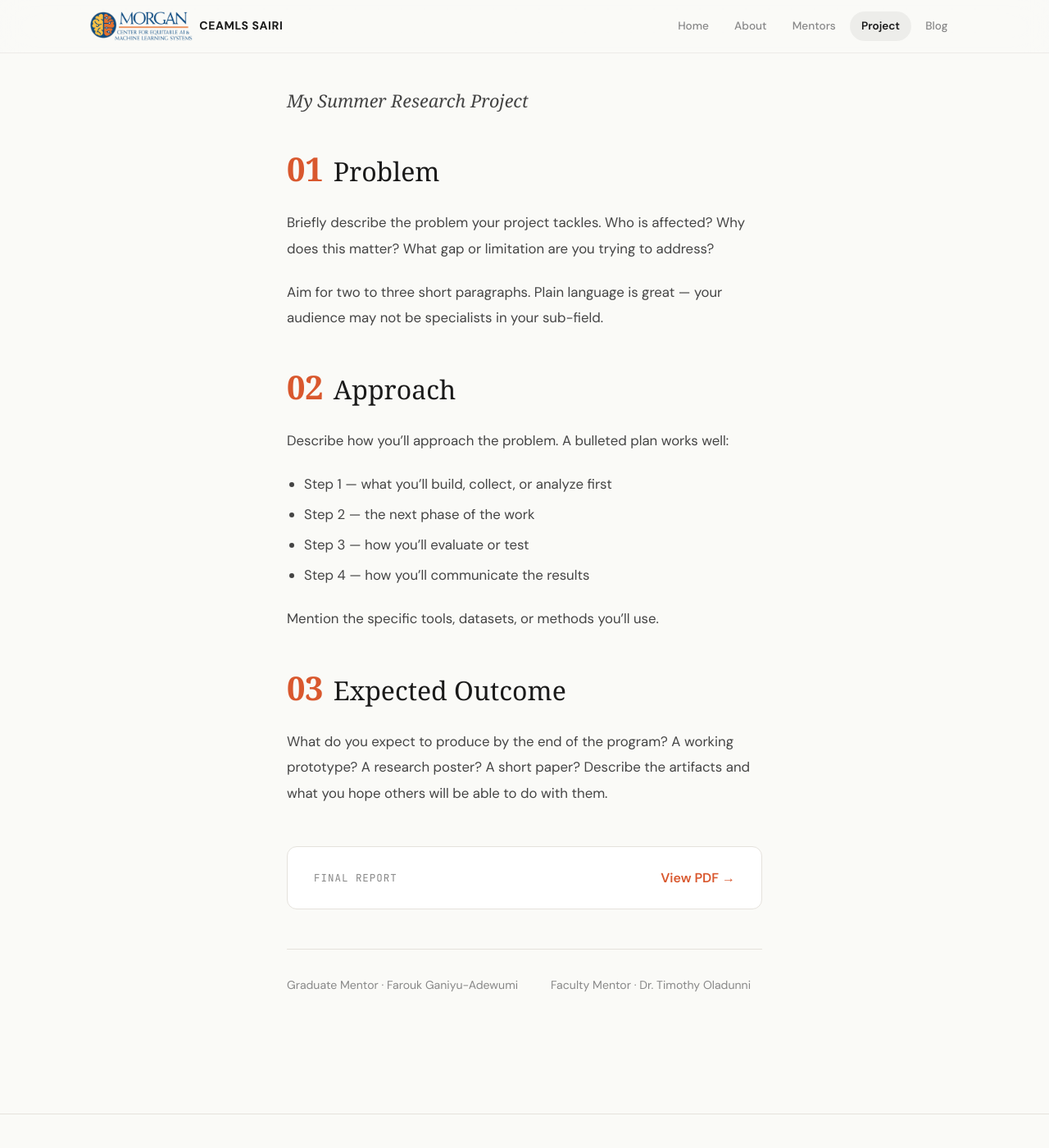
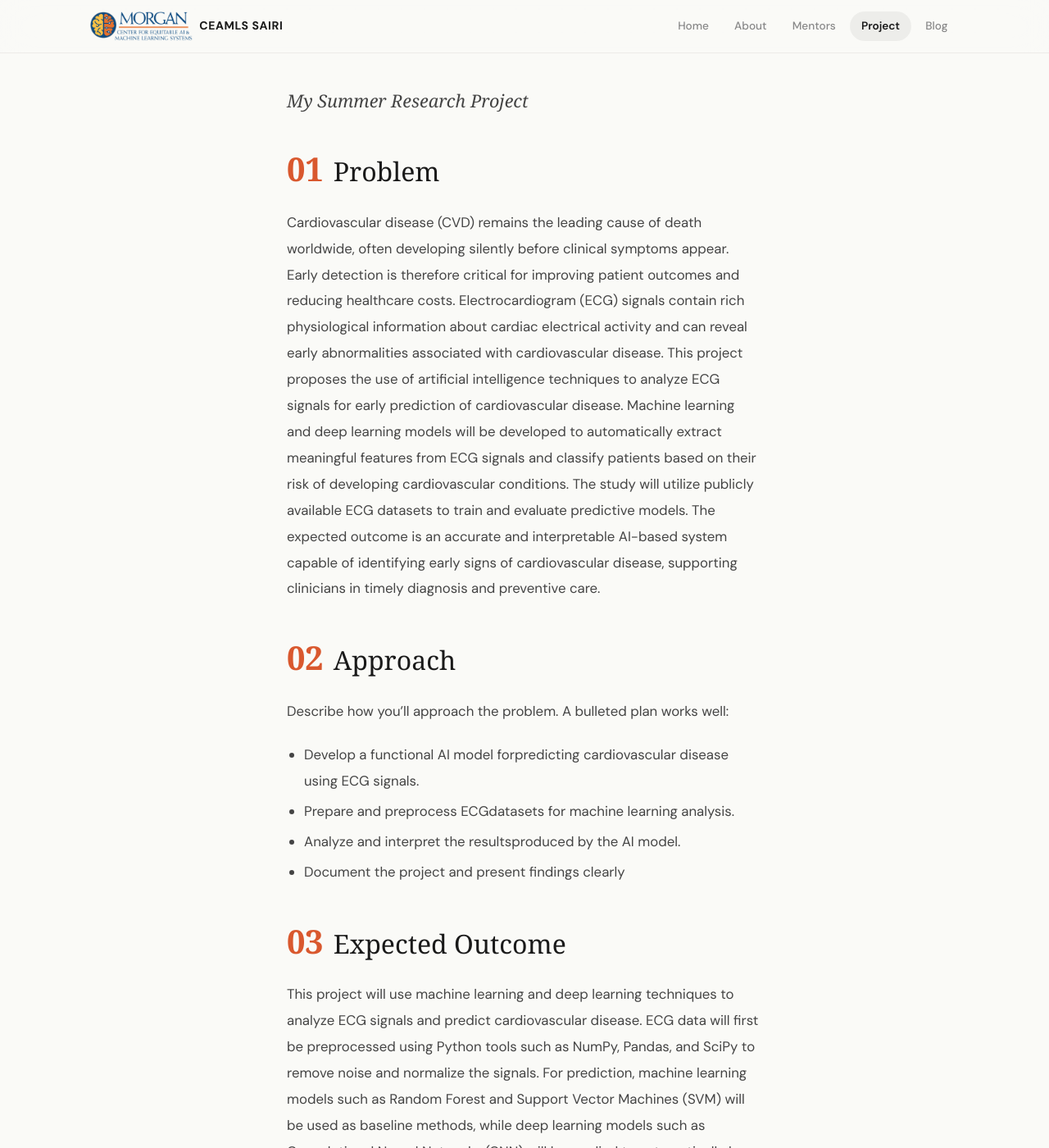
Before and after one commit to SandyAkoy/sandyakoyceamls26.github.io, a Jekyll site: the page built from pages/about-my-project.md, in a window 1280 px wide and 1400 px high, scrolled down 227 px. Shown: the whole window at 82% size. Built offline with Jekyll 4.4.1, drawn with Linux system fonts in a browser that asks for light colours; some web fonts are replaced; some of the changed text lies outside the part shown.

Commit message:
Update about-my-project.md

```diff
--- a/pages/about-my-project.md
+++ b/pages/about-my-project.md
@@ -7,35 +7,31 @@ subtitle: Artificial Intelligence for Early Prediction of Cardiovascular Disease
 project_title: "My Summer Research Project"
 
 problem: |
-  Briefly describe the problem your project tackles. Who is affected? Why does this
-  matter? What gap or limitation are you trying to address?
+  Cardiovascular disease (CVD) remains the leading cause of death worldwide, often developing silently before clinical symptoms appear. Early detection is therefore critical for improving patient outcomes and reducing healthcare costs. Electrocardiogram (ECG) signals contain rich physiological information about cardiac electrical activity and can reveal early abnormalities associated with cardiovascular disease. This project proposes the use of artificial intelligence techniques to analyze ECG signals for early prediction of cardiovascular disease. Machine learning and deep learning models will be developed to automatically extract meaningful features from ECG signals and classify patients based on their risk of developing cardiovascular conditions. The study will utilize publicly available ECG datasets to train and evaluate predictive models. The expected outcome is an accurate and interpretable AI-based system capable of identifying early signs of cardiovascular disease, supporting clinicians in timely diagnosis and preventive care.
 
-  Aim for two to three short paragraphs. Plain language is great — your audience
-  may not be specialists in your sub-field.
 
 approach: |
   Describe how you'll approach the problem. A bulleted plan works well:
 
-  - Step 1 — what you'll build, collect, or analyze first
-  - Step 2 — the next phase of the work
-  - Step 3 — how you'll evaluate or test
-  - Step 4 — how you'll communicate the results
+  - Develop a functional AI model forpredicting cardiovascular disease using ECG signals.
+  - Prepare and preprocess ECGdatasets for machine learning analysis.
+  - Analyze and interpret the resultsproduced by the AI model.
+  - Document the project and present findings clearly
 
-  Mention the specific tools, datasets, or methods you'll use.
+
+
 
 outcome: |
-  What do you expect to produce by the end of the program? A working prototype?
-  A research poster? A short paper? Describe the artifacts and what you hope
-  others will be able to do with them.
+  This project will use machine learning and deep learning techniques to analyze ECG signals and predict cardiovascular disease. ECG data will first be preprocessed using Python tools such as NumPy, Pandas, and SciPy to remove noise and normalize the signals. For prediction, machine learning models such as Random Forest and Support Vector Machines (SVM) will be used as baseline methods, while deep learning models such as Convolutional Neural Networks (CNN) will be applied to automatically learn patterns from ECG signals. The models will be implemented using TensorFlow or PyTorch, and their performance will be evaluated using metrics such as accuracy, precision, recall, and F1-score
 
 final_report_url: https://example.com/your-report.pdf
 
 grad_mentor:
   name: Farouk Ganiyu-Adewumi
-  linkedin:
+  linkedin: https://www.linkedin.com/in/farouk-ganiyu-adewumi-0aaa3a211/
 
 faculty_mentor:
   name: Dr. Timothy Oladunni
-  linkedin:
+  linkedin: https://www.linkedin.com/in/timothyoladunni/
 
 ---
```
